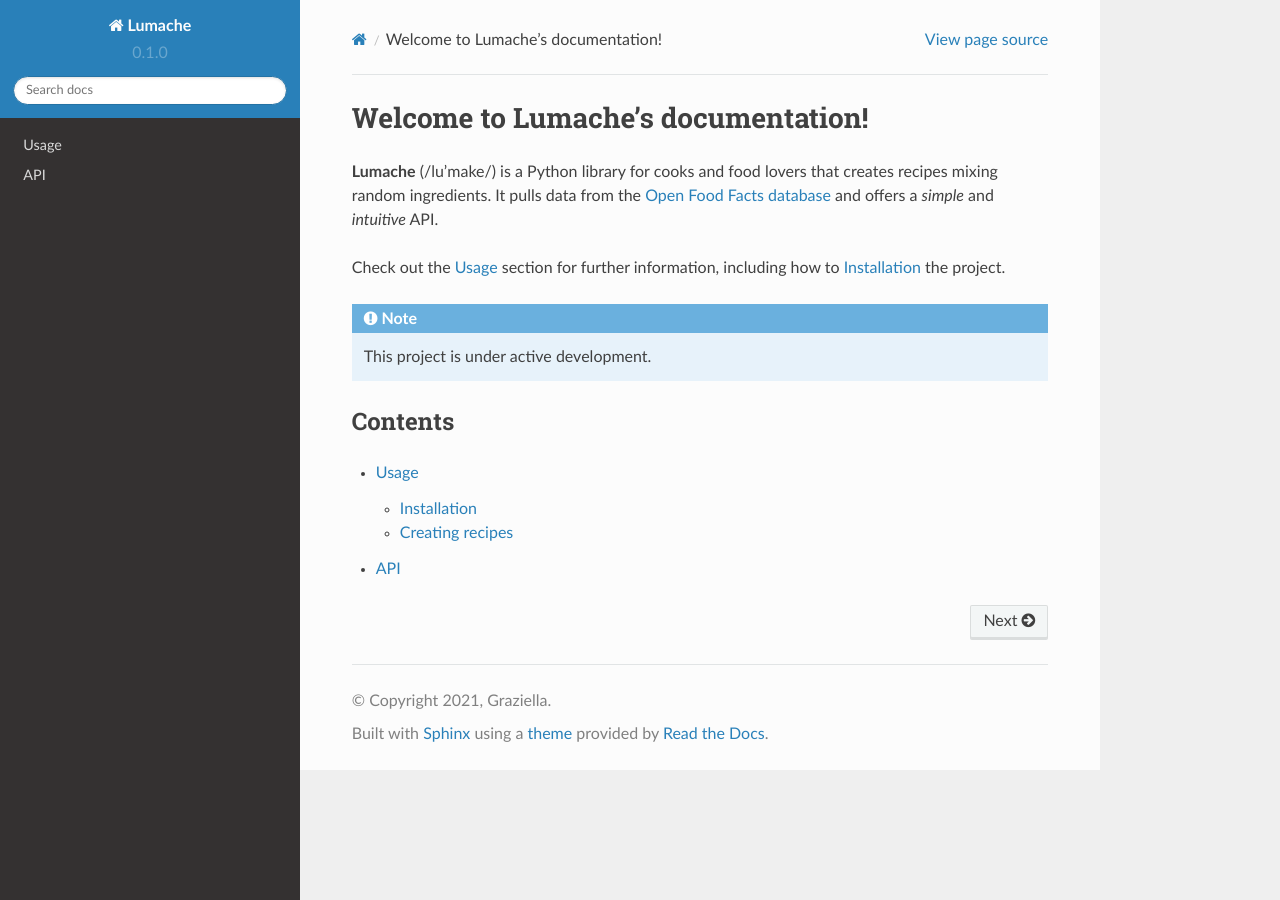
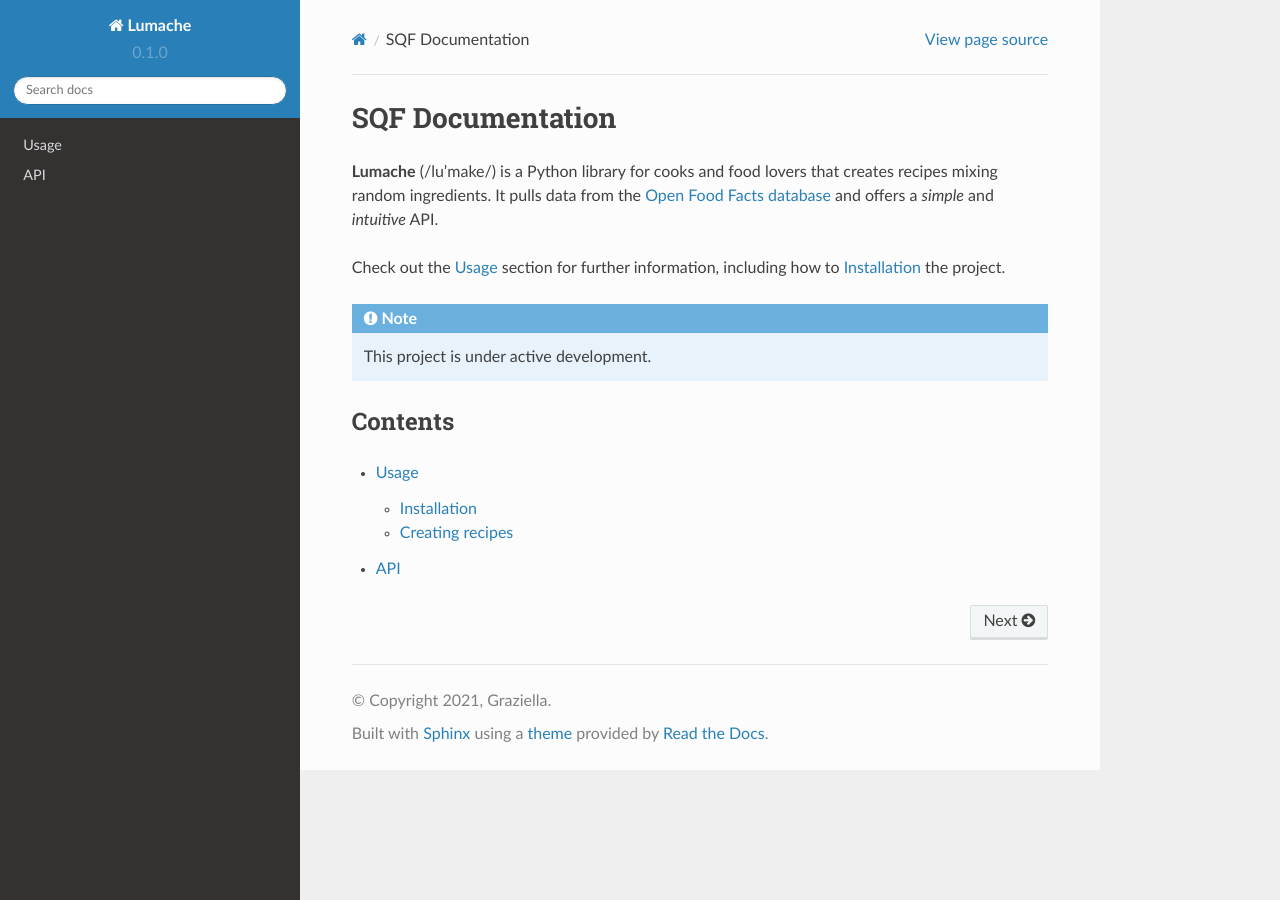
Before and after one commit to alexanderscrimgeour/arma-documentation, a Sphinx documentation site: the page built from docs/source/index.rst, in a window 1280 px wide. Built offline with Sphinx 7.4.7 and the Read the Docs theme 2.0.0, drawn with Linux system fonts in a browser that asks for light colours.

```diff
--- a/docs/source/conf.py
+++ b/docs/source/conf.py
@@ -17,6 +17,7 @@ extensions = [
     'sphinx.ext.autodoc',
     'sphinx.ext.autosummary',
     'sphinx.ext.intersphinx',
+    'myst-parser',
 ]
 
 intersphinx_mapping = {
--- a/docs/source/index.rst
+++ b/docs/source/index.rst
@@ -1,4 +1,4 @@
-Welcome to Lumache's documentation!
+SQF Documentation
 ===================================
 
 **Lumache** (/lu'make/) is a Python library for cooks and food lovers
```
Also changed, not shown: docs/source/ai/test.md (added, +3 -0 lines).
